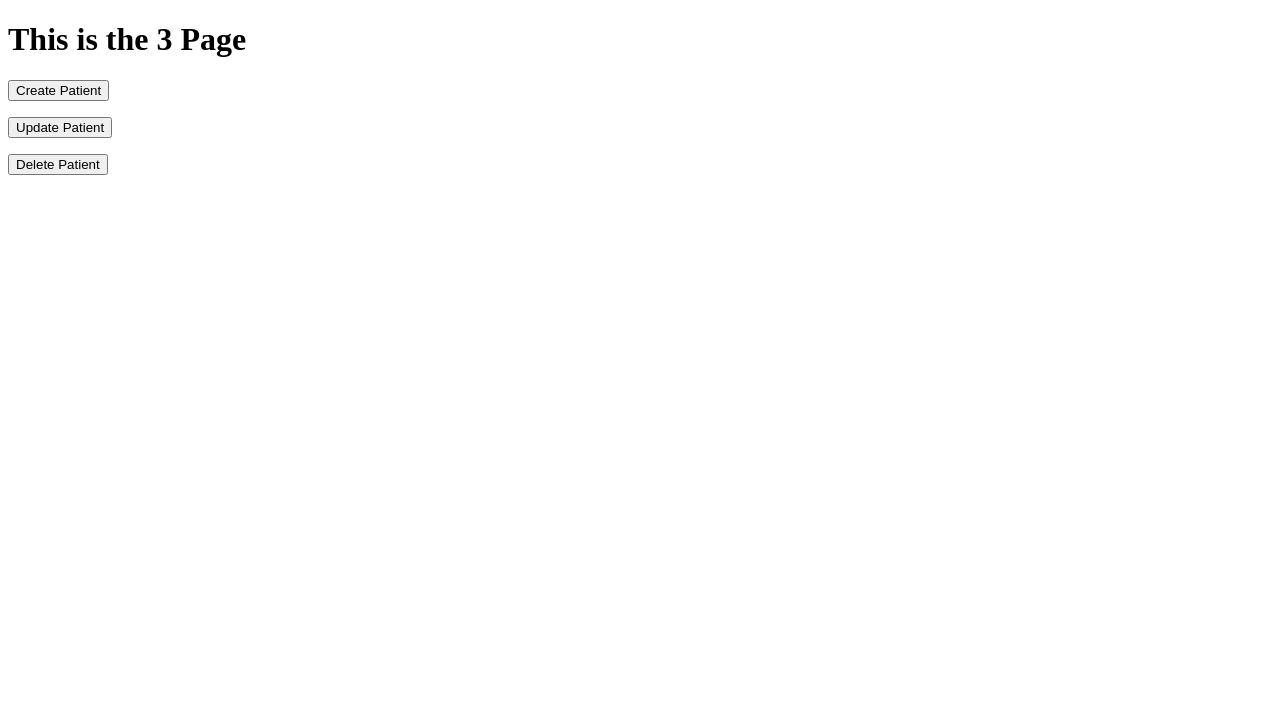
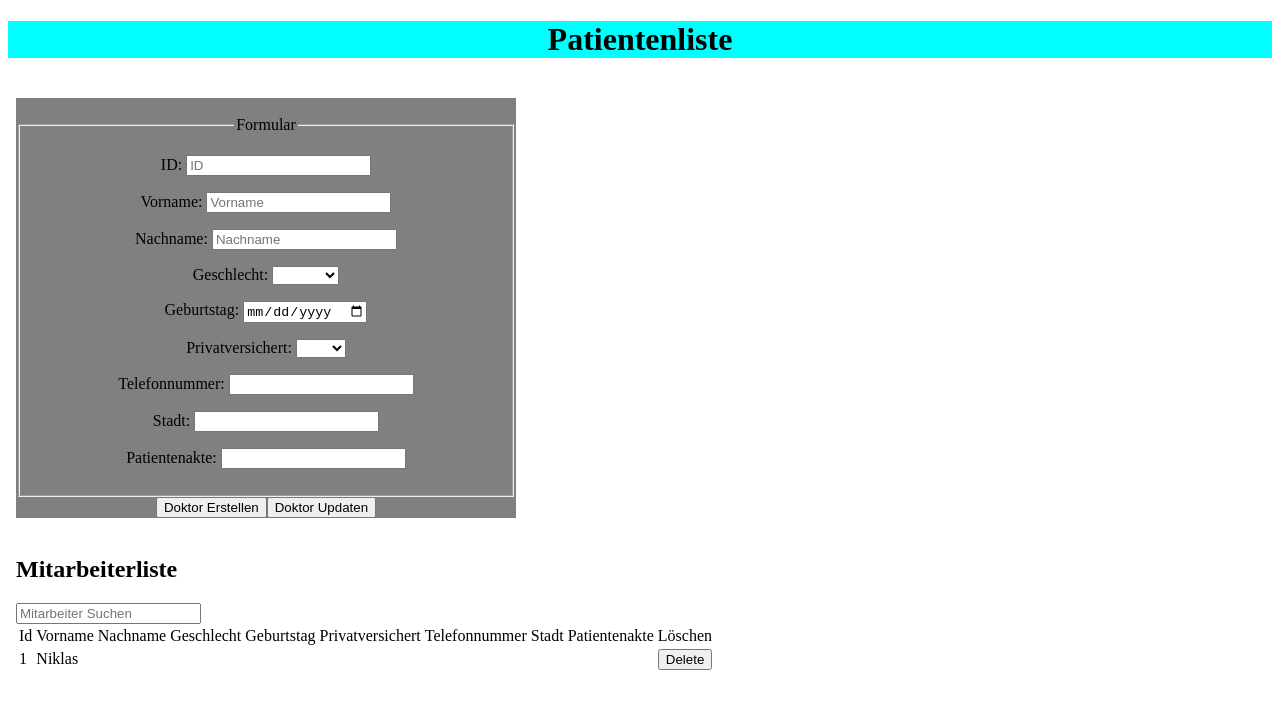
Before and after one commit to SMAMFWS421A/fhdw-massachusetts-general-hospital, a Vue app in the folder hospital-frontend-vue/: page /Patienten in a window 1280 px wide. Shown: the top 708 px of the page. Built offline with nearby package versions, Linux system fonts and the light colour scheme; no server answers; data requests are answered from the project's data file.

Commit message:
Added: Patientliste, Ärztelist

```diff
--- /dev/null
+++ b/hospital-frontend-vue/db.json
@@ -0,0 +1,33 @@
+{
+  "doctor": [
+    {
+      "firstName": "Niklas",
+      "lastName": "",
+      "gender": "",
+      "position": "",
+      "area": "",
+      "id": "1"
+    },
+    {
+      "id": "4",
+      "firstName": "fds",
+      "lastName": "sdf",
+      "gender": "male",
+      "position": "GENERAL",
+      "area": "SPECIALIST"
+    }
+  ],
+  "patient":[
+    {
+      "id": "1",
+    "firstName": "Niklas",
+      "lastName": "",
+      "gender": "",
+      "birthday": "",
+      "isPrivate": "",
+      "phoneNumber": null,
+      "city": "",
+      "patientRecord": ""
+    }
+  ]
+}
--- a/hospital-frontend-vue/package.json
+++ b/hospital-frontend-vue/package.json
@@ -10,6 +10,7 @@
   "dependencies": {
     "axios": "^1.5.0",
     "core-js": "^3.8.3",
+    "json-server": "^0.17.3",
     "vue": "^3.2.13",
     "vue-router": "^4.0.13"
   },
--- /dev/null
+++ b/hospital-frontend-vue/src/assets/dummyDataDoctor.json
@@ -0,0 +1,24 @@
+[
+    {
+        "id": 1,
+        "firstName": "Steven",
+        "lastName": "Giurad",
+        "gender": "Male",
+        "position": "ASSISTANT_DOCTOR",
+        "area": "GENERAL"},
+
+        {"id": 2,
+        "firstName": "Mike",
+        "lastName": "Löffel",
+        "gender": "Male",
+        "position": "ASSISTANT_DOCTOR",
+        "area": "GENERAL"},
+
+        {"id": 3,
+        "firstName": "Patrick",
+        "lastName": "Strauch",
+        "gender": "Male",
+        "position": "ASSISTANT_DOCTOR",
+        "area": "GENERAL"}
+
+    ]
--- a/hospital-frontend-vue/src/components/AerzteTeam.vue
+++ b/hospital-frontend-vue/src/components/AerzteTeam.vue
@@ -1,101 +1,167 @@
+<template>
+    <header class="header">
+        <h1>Ärzteteam</h1>
+    </header>
+
+    <body class="body">
+        <br />
+        <div class="btnSection">
+            <br />
+            <div v-if="openForumlar">
+                <form>
+                    <fieldset>
+                        <legend>Formular</legend>
+                        <p>ID: <input type="text" id="id" name="id" placeholder="ID" v-model="newDoctor.id"></p>
+                        <p>Vorname: <input type="text" id="fname" name="fname" placeholder="Vorname" required
+                                v-model="newDoctor.firstName"></p>
+                        <p>Nachname: <input type="text" id="lname" name="lname" placeholder="Nachname"
+                                v-model="newDoctor.lastName"></p>
+                        <p>Geschlecht: <select name="gender" id="gender" v-model="newDoctor.gender">
+                                <option value="male">Male</option>
+                                <option value="female">Female</option>
+                            </select></p>
+                        <p>Position: <select name="position" v-model="newDoctor.position">
+                                <option>GENERAL</option>
+                                <option>SURGERY</option>
+                                <option>NEUROLOGY</option>
+                                <option>DERMATOLOGY</option>
+                                <option>OPHTHALMOLOGY</option>
+                                <option>GYNECOLOGY</option>
+                                <option>UROLOGY</option>
+                        </select></p>
+                        <p>Arbeitsbereich: <select name="workArea" id="workArea" v-model="newDoctor.area">
+                                <option value="ASSISTANT_DOCTOR">ASSISTANT_DOCTOR</option>
+                                <option value="SPECIALIST">SPECIALIST</option>
+                                <option value="SENIOR_DOCTOR">SENIOR_DOCTOR</option>
+                                <option value="CHIEF_DOCTOR">CHIEF_DOCTOR</option>
+                            </select></p>
+                    </fieldset>
+                    <button @click="postApi()">Doktor Erstellen</button><button v-on:click="updateApi(newDoctor.id,newDoctor.firstName,newDoctor.lastName,newDoctor.gender,newDoctor.position,newDoctor.area)">Doktor Updaten</button>
+                    <br>
+                </form>
+            </div>
+        </div>
+        <br />
+        <h2>Mitarbeiterliste</h2>
+        <input type="text" @input="handleInput" placeholder="Mitarbeiter Suchen">{{ search }}
+        <table>
+            <tr>
+                <td>Id</td>
+                <td>Vorname</td>
+                <td>Nachname</td>
+                <td>Geschlecht</td>
+                <td>Position</td>
+                <td>Area</td>
+                <td>Löschen</td>
+            </tr>
+            <tr v-for="doc in docotors" v-bind:key="doc.id">
+                <p> {{ doc.id }} </p>
+                <td> {{ doc.firstName }}</td>
+                <td> {{ doc.lastName }}</td>
+                <td> {{ doc.gender }}</td>
+                <td> {{ doc.position }}</td>
+                <td> {{ doc.area }}</td>
+                <td><button v-on:click="deleteApi(doc.id)">Delete</button></td>
+            </tr>
+        </table>
+    </body>
+    <footer>
+
+    </footer>
+</template>
+
+
+
 <script>
-import {ref} from 'vue';
-import DoctorService from '../services/DoctorService'
+import json from '../assets/dummyDataDoctor';
+const axios = require("axios");
+const baseUrl = "http://localhost:3000/doctor/";
 
 export default {
-    setup (){
-        //store incoming data
-        const doctor = ref('');
-        const doctors = ref('');
+    data() {
+        return {
+            docotors: [],
 
-        // functions for API-Calls
-        const loadDoctor = async () => {
-            try{
-                const response = await DoctorService.getDoctor(1);
-                doctor.value = response.data;
-            } catch (err) {
-                console.log(err);
+            dummyData: json,
+            search: '',
+            debounce: null,
+            openForumlar: true,
+            newDoctor:
+            {
+                id: null,
+                firstName: '',
+                lastName: '',
+                gender: '',
+                position: '',
+                area: ''
+            },
+
+        }
+    },
+
+    methods: {
+        handleInput(val) {
+            clearTimeout(this.debounce);
+            console.log(val.target.value);
+            this.debounce = setTimeout(() => {
+                this.search = val.target.value;
+            }, 1000);
+        },
+
+        async getApi() {
+            let respon = await axios.get(baseUrl);
+            this.docotors = respon.data;
+        },
+        async postApi() {
+            await axios.post(baseUrl,{id: this.newDoctor.id, firstName: this.newDoctor.firstName, lastName: this.newDoctor.lastName , gender: this.newDoctor.gender , position: this.newDoctor.position, area: this.newDoctor.area
+            }).then((respon) => {console.log(respon); this.getApi();})
+        },
+        async deleteApi(id) {
+            await axios.delete(baseUrl+id).then((respon) => {console.log(respon); this.getApi();})
+        },
+        async updateApi(id,firstName,lastName,gender,position,area) {
+            console.log("hallo ich bin da")
+            await axios.put(baseUrl+id,{firstName:firstName, lastName:lastName, gender:gender,position:position,area:area}).then((respon) => {console.log(respon); this.getApi();})
+        },
+
+    },
+
+    mounted() {
+        this.getApi();
+    },
+
+    computed: {
+        filterDoctor() {
+            if (this.search.trim().length > 0) {
+                return this.dummyData.filter((doctor) => doctor.firstName.toLowerCase().includes(this.search.trim().toLowerCase()))
             }
+            return this.dummyData
         }
-
-        const loadDoctors = async () => {
-            try{
-                const response = await DoctorService.getDoctors();
-                doctors.value = response.data;
-            } catch (err) {
-                console.log(err);
-            }
-        }
-
-        const hireDoctor = async () => {
-            const response = await DoctorService.hireDoctor(
-                JSON.stringify({
-                    firstName: 'Ich wurde',
-                    lastName: 'erschaffen',
-                    gender: 'Male',
-                    position: 'ASSISTANT_DOCTOR',
-                    area: 'GENERAL'
-                })
-            )
-            console.log(response);
-        }
-
-        const updateDoctor = async () => {
-            const response = await DoctorService.updateDoctor(
-                JSON.stringify({
-                    id: 1,
-                    firstName: 'Ich bin',
-                    lastName: 'geupdated',
-                    gender: 'Female',
-                    position: 'ASSISTANT_DOCTOR',
-                    area: 'GENERAL'
-                })
-            )
-            console.log(response);
-        }
-
-        const deleteDoctor = async () => {
-            const response = await DoctorService.fireDoctor(1)
-            console.log(response);
-        }
-
-        // use functions
-        loadDoctor();
-        loadDoctors();
-
-
-        // return object for template
-        return{
-            doctor,
-            doctors,
-            hireDoctor,
-            updateDoctor,
-            deleteDoctor
-        }
-
-    }
-
-
+    },
 }
 
 </script>
 
-<template>
-<div> <h1>This is the 3 Page</h1></div>
-<p>{{ doctor }}</p>
-<p>{{ doctors }}</p>
-<p>
-    <button @click="hireDoctor">Hire Doctor</button>
-</p>
-<p>
-    <button @click="updateDoctor">Update Doctor</button>
-</p>
-<p>
-    <button @click="deleteDoctor">Delete Doctor</button>
-</p>
 
-</template>
+
+
 
 <style>
+.header {
+    background-color: aqua;
+    text-align: center;
+}
 
+.btnSection {
+    background-color: grey;
+    text-align: center;
+    width: 500px;
+
+}
+
+.footer {
+    text-align: center;
+}
+
+.searchList {}
 </style>
--- a/hospital-frontend-vue/src/components/PatientenListe.vue
+++ b/hospital-frontend-vue/src/components/PatientenListe.vue
@@ -1,112 +1,164 @@
+
+<template>
+    <header class="header">
+        <h1>Patientenliste</h1>
+    </header>
+
+    <body class="body">
+        <br />
+        <div class="btnSection">
+            <br />
+            <div v-if="openForumlar">
+                <form>
+                    <fieldset>
+                        <legend>Formular</legend>
+                        <p>ID: <input type="text" id="id" name="id" placeholder="ID" required
+                                v-model="newPatient.id"></p>
+                        <p>Vorname: <input type="text" id="fname" name="fname" placeholder="Vorname" required
+                                v-model="newPatient.firstName"></p>
+                        <p>Nachname: <input type="text" id="lname" name="lname" placeholder="Nachname"
+                                v-model="newPatient.lastName"></p>
+                        <p>Geschlecht: <select name="gender" id="gender" v-model="newPatient.gender">
+                                <option value="male">Male</option>
+                                <option value="female">Female</option>
+                            </select></p>
+                        <p>Geburtstag: <input type="date" id="geb" name="geb" v-model="newPatient.birthday"></p>
+                        <p>Privatversichert: <select name="isPrivate" id="isPrivate" v-model="newPatient.isPrivate">
+                                <option value="false">Nein</option>
+                                <option value="true">Ja</option>
+                            </select></p>
+                        <p>Telefonnummer: <input type="number" id="tel" name="tel" v-model="newPatient.phoneNumber"></p>
+                        <p>Stadt: <input type="text" id="city" name="city" v-model="newPatient.city"></p>
+                        <p>Patientenakte: <input type="text" id="patientRecord" name="patientRecord" v-model="newPatient.patientRecord"></p>
+                    </fieldset>
+                    <button @click="postApi()">Doktor Erstellen</button><button
+                        v-on:click="updateApi(newPatient.id, newPatient.firstName, newPatient.lastName, newPatient.gender, newPatient.position, newPatient.area)">Doktor
+                        Updaten</button>
+                    <br>
+                </form>
+            </div>
+        </div>
+        <br />
+        <h2>Mitarbeiterliste</h2>
+        <input type="text" @input="handleInput" placeholder="Mitarbeiter Suchen">{{ search }}
+        <table>
+            <tr>
+                <td>Id</td>
+                <td>Vorname</td>
+                <td>Nachname</td>
+                <td>Geschlecht</td>
+                <td>Geburtstag</td>
+                <td>Privatversichert</td>
+                <td>Telefonnummer</td>
+                <td>Stadt</td>
+                <td>Patientenakte</td>
+                <td>Löschen</td>
+            </tr>
+            <tr v-for="patient in patients" v-bind:key="patient.index">
+                <td> {{ patient.id }}</td>
+                <td> {{ patient.firstName }}</td>
+                <td> {{ patient.lastName }}</td>
+                <td> {{ patient.gender }}</td>
+                <td> {{ patient.birthday }}</td>
+                <td> {{ patient.isPrivate }}</td>
+                <td> {{ patient.phoneNumber }}</td>
+                <td> {{ patient.city }}</td>
+                <td> {{ patient.patientRecord }}</td>
+                <td><button v-on:click="deleteApi(patient.id)">Delete</button></td>
+            </tr>
+        </table>
+    </body>
+    <footer>
+
+    </footer>
+</template>
 <script>
-import {ref} from 'vue';
-import PatientService from '@/services/PatientService';
+const axios = require("axios");
+const baseUrl = "http://localhost:3000/patient/";
+
 export default {
-  setup (){
-        //store incoming data
-        const patient = ref('');
-        const patients = ref('');
+    data() {
+        return {
+            patients: [],
+            search: '',
+            debounce: null,
+            openForumlar: true,
+            newPatient:
+            {
+                id:'',
+                firstName: '',
+                lastName: '',
+                gender: '',
+                birthday: '',
+                isPrivate: '',
+                phoneNumber: '',
+                city: '',
+                patientRecord: ''
+            },
 
-        // functions for API-Calls
-        const loadPatient = async () => {
-            try{
-                const response = await PatientService.getPatient(1);
-                patient.value = response.data;
-            } catch (err) {
-                console.log(err);
+        }
+    },
+
+    methods: {
+        handleInput(val) {
+            clearTimeout(this.debounce);
+            console.log(val.target.value);
+            this.debounce = setTimeout(() => {
+                this.search = val.target.value;
+            }, 1000);
+        },
+
+        async getApi() {
+            let respon = await axios.get(baseUrl);
+            this.patients = respon.data;
+        },
+        async postApi() {
+            await axios.post(baseUrl, {
+               id: this.newPatient.id , firstName: this.newPatient.firstName, lastName: this.newPatient.lastName, gender: this.newPatient.gender, birthday: this.newPatient.birthday, isPrivate: this.newPatient.isPrivate, phoneNumber: this.newPatient.phoneNumber, city: this.newPatient.city, patientRecord: this.newPatient.patientRecord
+            }).then((respon) => { console.log(respon); this.getApi(); })
+        },
+        async deleteApi(id) {
+            await axios.delete(baseUrl + id).then((respon) => { console.log(respon); this.getApi(); })
+        },
+        async updateApi(id, firstName, lastName, gender, position, area) {
+            console.log("hallo ich bin da")
+            await axios.put(baseUrl + id, { firstName: firstName, lastName: lastName, gender: gender, position: position, area: area }).then((respon) => { console.log(respon); this.getApi(); })
+        },
+
+    },
+
+    mounted() {
+        this.getApi();
+    },
+
+    computed: {
+        filterpatienttor() {
+            if (this.search.trim().length > 0) {
+                return this.dummyData.filter((patienttor) => patienttor.firstName.toLowerCase().includes(this.search.trim().toLowerCase()))
             }
+            return this.dummyData
         }
-
-        const loadPatients = async () => {
-            try{
-                const response = await PatientService.getPatients();
-                patients.value = response.data;
-            } catch (err) {
-                console.log(err);
-            }
-        }
-
-        const createPatient = async () => {
-            const response = await PatientService.createPatient(
-                JSON.stringify({
-                    firstName: 'Ich wurde',
-                    lastName: 'erschaffen',
-                    gender: 'Male',
-                    birthday: '2003-08-01',
-                    isPrivate: true,
-                    phoneNumber: '01879643284',
-                    city: 'Dortmund',
-                    patientRecord:{
-                      medication: 'Krebstabletten',
-                      diseases: 'kein Krebs'
-                    }
-                })
-            )
-            console.log(response);
-        }
-
-        const updatePatient = async () => {
-            const response = await PatientService.updatePatient(
-                JSON.stringify({
-                    id: 1,
-                    firstName: 'Ich wurde',
-                    lastName: 'geupdated',
-                    gender: 'Female',
-                    birthday: '2003-01-10',
-                    isPrivate: true,
-                    phoneNumber: '01879643284',
-                    city: 'Essen',
-                    patientRecord:{
-                      medication: 'Nichts',
-                      diseases: 'Krebs'
-                    }
-                })
-            )
-            console.log(response);
-        }
-
-        const deletePatient = async () => {
-            const response = await PatientService.deletePatient(1)
-            console.log(response);
-        }
-
-        // use functions
-        loadPatient();
-        loadPatients();
+    },
+}
+</script>
 
 
-        // return object for template
-        return{
-            patient,
-            patients,
-            createPatient,
-            updatePatient,
-            deletePatient
-        }
+<style>
+.header {
+    background-color: aqua;
+    text-align: center;
+}
 
-    }
-
+.btnSection {
+    background-color: grey;
+    text-align: center;
+    width: 500px;
 
 }
 
-</script>
+.footer {
+    text-align: center;
+}
 
-<template>
-<div> <h1>This is the 3 Page</h1></div>
-<p>{{ patient }}</p>
-<p>{{ patients }}</p>
-<p>
-    <button @click="createPatient">Create Patient</button>
-</p>
-<p>
-    <button @click="updatePatient">Update Patient</button>
-</p>
-<p>
-    <button @click="deletePatient">Delete Patient</button>
-</p>
-
-</template>
-
-<style>
-
+.searchList {}
 </style>
```
Also changed, not shown: 1 other file (tests, documents, lock files or other folders).
